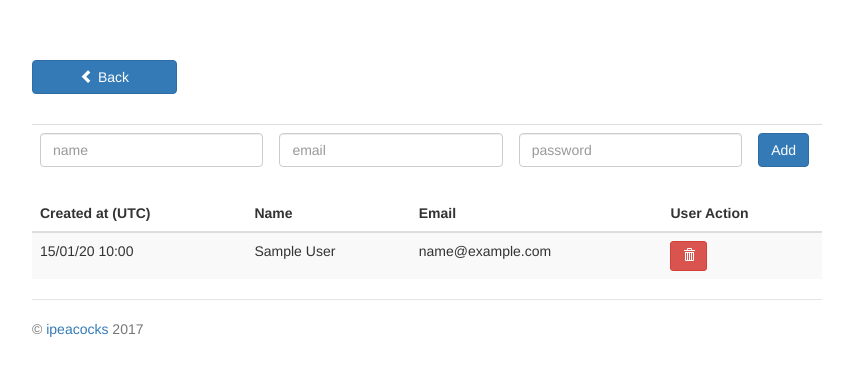
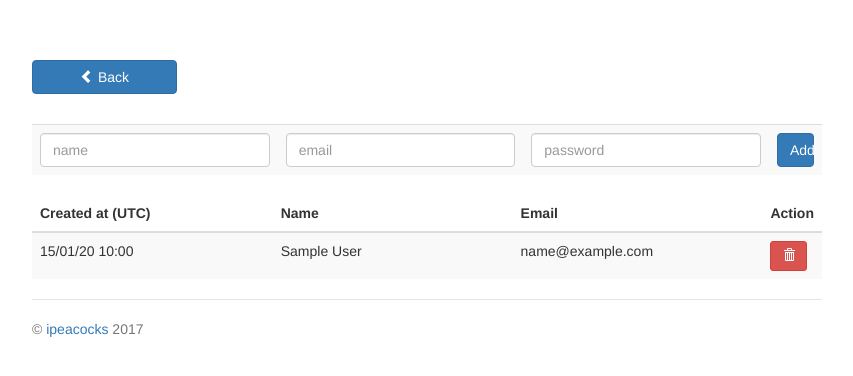
Before and after one commit to ipeacocks/ansibletasker, a Flask app: page /users in a window 1280 px wide. Shown: the top 376 px of the page, without its empty margins (213-1066 px from the left). Run offline with Flask 2, Linux system fonts and the light colour scheme; the visitor is signed in with stand-in values (Sample User, id 1); tables that the repository leaves empty hold one stand-in row (values such as "Sample post"); some libraries are stand-ins or nearby versions.

Commit message:
Working useradd page

```diff
--- a/project/forms.py
+++ b/project/forms.py
@@ -1,5 +1,5 @@
 from flask_wtf import FlaskForm
-from wtforms import StringField, SelectField, PasswordField
+from wtforms import StringField, SelectField, PasswordField, BooleanField
 from wtforms.validators import DataRequired, Length, EqualTo
 
 
@@ -22,6 +22,17 @@ class AnsibleForm(FlaskForm):
     )
 
 
+class LoginForm(FlaskForm):
+    name = StringField(
+        'name',
+        validators=[DataRequired()]
+    )
+    password = PasswordField(
+        'password',
+        validators=[DataRequired()]
+    )
+
+
 class AddUserForm(FlaskForm):
     name = StringField(
         'name',
@@ -31,18 +42,11 @@ class AddUserForm(FlaskForm):
         'email',
         validators=[DataRequired()]
     )
-    password = StringField(
-        'password',
-        validators=[DataRequired()]
-    )
-
-
-class LoginForm(FlaskForm):
-    name = StringField(
-        'name',
-        validators=[DataRequired()]
-    )
     password = PasswordField(
         'password',
         validators=[DataRequired()]
     )
+    adminorno = BooleanField(
+        'I accept the TOS',
+        validators=[DataRequired()]
+    )
--- a/project/main.py
+++ b/project/main.py
@@ -146,44 +146,35 @@ def list_users():
 def users():
     error = None
     form = AddUserForm(request.form)
-    # if session['role'] == "admin":
-    if request.method == 'POST':
-        if form.validate_on_submit():
-            new_record = User(
-                datetime.datetime.utcnow(),
-                form.name.data,
-                form.email.data,
-                bcrypt.generate_password_hash(form.password.data),
-                'user'
-            )
-            db.session.add(new_record)
-            db.session.commit()
-            # flash('Added new user!')
-            return render_template('users.html', users=list_users(), form=form, error=error)
-    return render_template('users.html', users=list_users(), form=form, error=error)
+    if session['role'] == "admin":
+        if request.method == 'POST':
+            if form.validate_on_submit():
+                new_record = User(
+                    datetime.datetime.utcnow(),
+                    form.name.data,
+                    form.email.data,
+                    bcrypt.generate_password_hash(form.password.data),
+                    'user'
+                )
+                db.session.add(new_record)
+                db.session.commit()
+                # flash('Added new user!')
+                return render_template('users.html', users=list_users(), form=form, error=error)
+    return render_template('users.html', users=list_users(), form=form)
 
 
-# @app.route("/add_user", methods=['GET','POST'])
-# @login_required
-# def add_user():
-#     error = None
-#     form = AddUserForm(request.form)
-#     if request.method == 'POST':
-#         if form.validate_on_submit():
-#             new_record = User(
-#                 datetime.datetime.utcnow(),
-#                 form.name.data,
-#                 form.email.data,
-#                 bcrypt.generate_password_hash(form.password.data),
-#                 'user'
-#             )
-#             db.session.add(new_record)
-#             db.session.commit()
-#             flash('Added new user!')
-#             return redirect(url_for('users'))
-#     else:
-#         error = 'Invalid username or password.'
-#     return redirect(url_for('users'))
+@app.route('/delete/<int:user_id>/')
+@login_required
+def delete_entry(user_id):
+    user = db.session.query(User).filter_by(id=user_id)
+    print(user)
+    if session['name'] == 'admin':
+        user.delete()
+        db.session.commit()
+        # flash('The user was deleted')
+        return redirect(url_for('users'))
+    else:
+        return redirect(url_for('users'))
 
 
 @app.route("/history")
--- a/project/static/css/main.css
+++ b/project/static/css/main.css
@@ -30,12 +30,3 @@
     color: #C2D7D3;
     font-family: Consolas, Monaco, Lucida Console, Liberation Mono, DejaVu Sans Mono, Bitstream Vera Sans Mono, Courier New, monospace;
 }
-
-.table-borderless > tbody > tr > td,
-.table-borderless > tbody > tr > th,
-.table-borderless > tfoot > tr > td,
-.table-borderless > tfoot > tr > th,
-.table-borderless > thead > tr > td,
-.table-borderless > thead > tr > th {
-    border: none;
-}
--- a/project/templates/users.html
+++ b/project/templates/users.html
@@ -10,12 +10,11 @@
     <form class="form-users" role="form" method="post" action="/users">
       {{ form.csrf_token }}
       <div class="row">
-          <table class="table">
+          <table class="table table-striped">
             <tbody>
               <tr>
-                <td>
+                <td class="col-md-4">
           {{ form.name(placeholder="name", class="form-control") }}
-
           <span class="error">
               {% if form.name.errors %}
                   {% for error in form.name.errors %}
@@ -24,7 +23,7 @@
               {% endif %}
           </span>
           </td>
-          <td>
+          <td class="col-md-4">
           {{ form.email(placeholder="email", class="form-control") }}
           <span class="error">
               {% if form.email.errors %}
@@ -34,7 +33,7 @@
               {% endif %}
           </span>
           </td>
-          <td>
+          <td class="col-md-4">
           {{ form.password(placeholder="password", class="form-control") }}
           <span class="error">
               {% if form.password.errors %}
@@ -44,8 +43,9 @@
               {% endif %}
           </span>
           </td>
+
           <td>
-              <button class="btn btn-primary" type="submit">Add</button>
+              <button class="btn btn-primary button_style_users" type="submit">Add</button>
           </td>
         </tr>
       </tbody>
@@ -58,10 +58,10 @@
     <table class="table table-striped">
         <thead>
             <tr>
-                <th>Created at (UTC)</th>
-                <th>Name</th>
-                <th>Email</th>
-                <th>User Action</th>
+                <th class="col-md-4">Created at (UTC)</th>
+                <th class="col-md-4">Name</th>
+                <th class="col-md-4">Email</th>
+                <th class="col-md-4">Action</th>
             </tr>
         </thead>
         <tbody>
@@ -71,9 +71,7 @@
               <td>{{ user.name }}</td>
               <td>{{ user.email }}</td>
               <td>
-                  <button type="button" class="btn btn-danger btn-sm button_style_users dropdown-toggle">
-                    <span class="glyphicon glyphicon-trash"></span>
-                  </button>
+                  <a href="{{ url_for('delete_entry', user_id = user.id) }}" class="btn btn-danger btn-sm button_style_users" role="button"><span class="glyphicon glyphicon-trash"></a>
               </td>
             </tr>
         {% endfor %}
```
